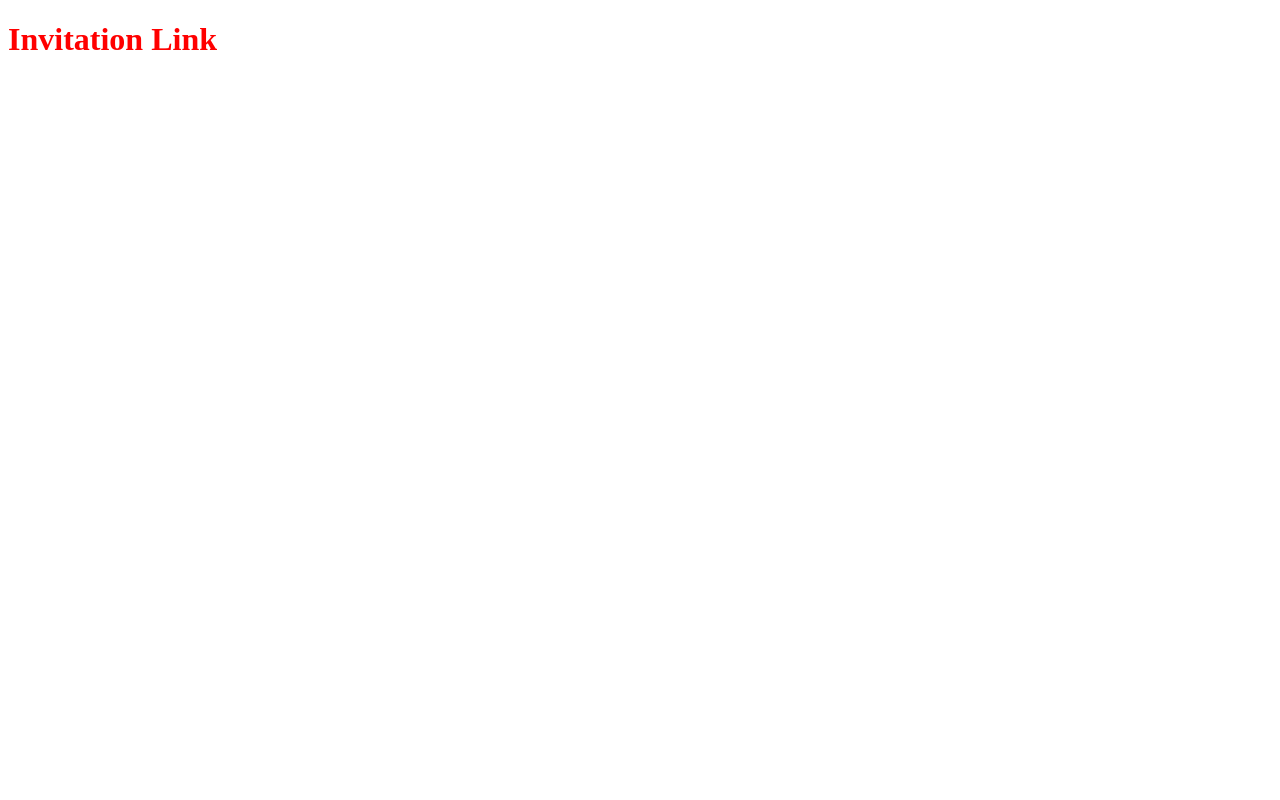
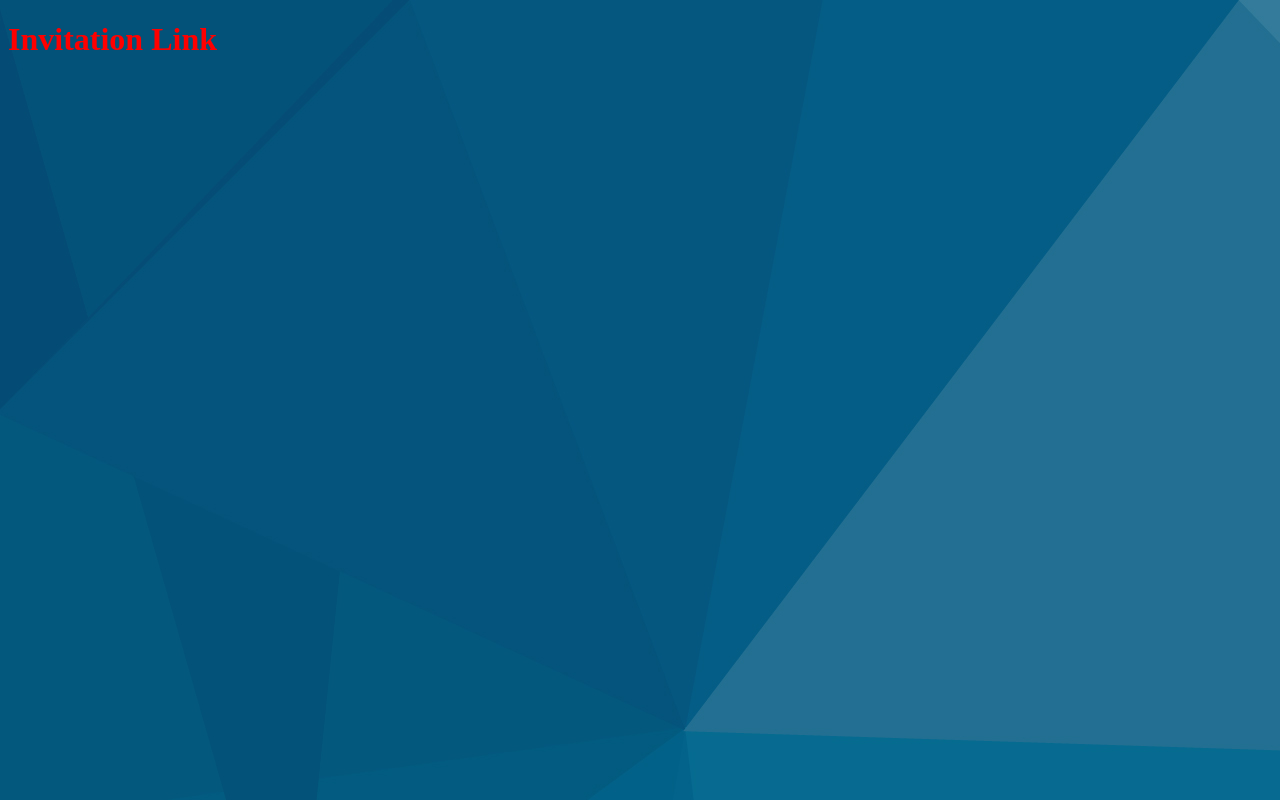
Before and after one commit to growmorebeard/invitation-link, a plain HTML site: page index.html in a window 1280 px wide. Drawn offline with Linux system fonts and the light colour scheme.

Commit message:
bg image

```diff
--- a/style.css
+++ b/style.css
@@ -1,5 +1,5 @@
 body{
-	background-image: url("bg-color");
+	background-image: url("bg-color.jpg");
 }
 
 h1{
```
